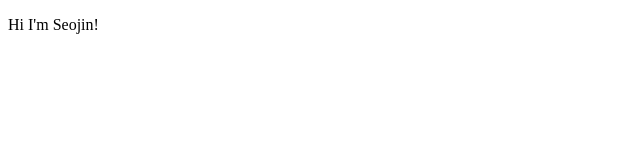
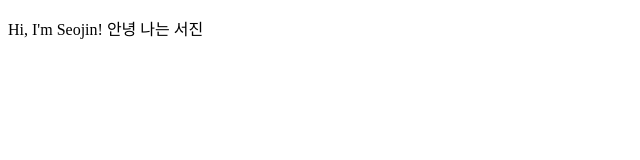
Before and after one commit to sally120913/sally120913.github.io, a plain HTML site: page index.html in a window 1280 px wide. Shown: the whole page, without its empty margins (0-640 px from the left). Drawn offline with Linux system fonts and the light colour scheme.

Commit message:
Update index.html

```diff
--- a/index.html
+++ b/index.html
@@ -7,6 +7,6 @@
 	<title>Portfolio</title>
 </head>
 <body>
-  <p>Hi I'm Seojin!</p>
+  <p>Hi, I'm Seojin! 안녕 나는 서진 </p>
 </body>
 </html>
```
